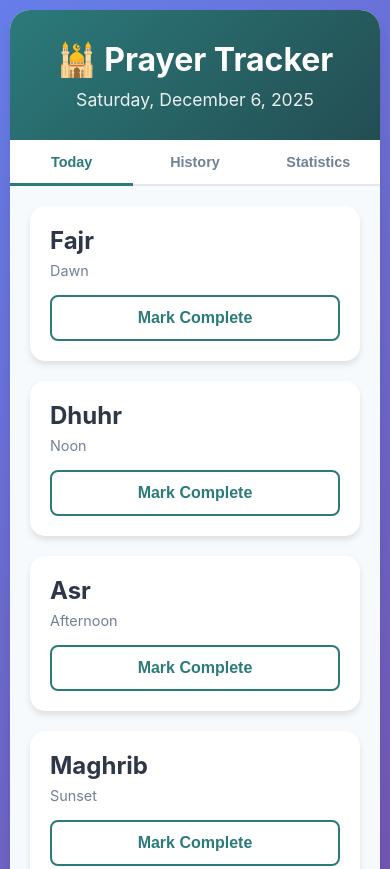
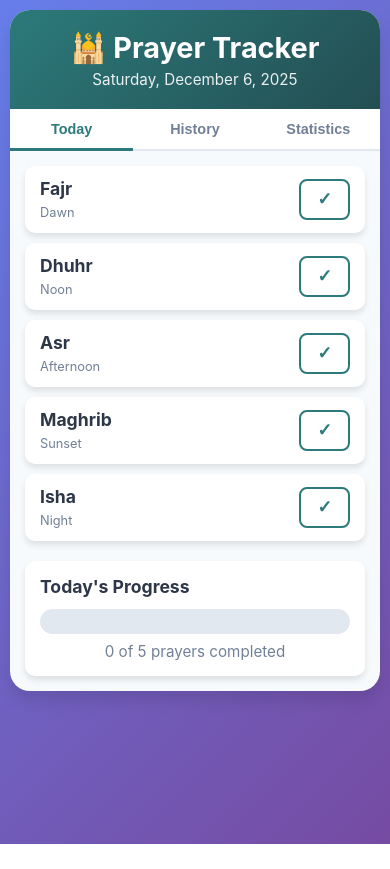
Before and after one commit to yusy4code/prayer-tracker-ai, a plain HTML site: page index.html in a window 390 px wide. Shown: the top 869 px of the page. After the commit the page ends 844 px from the top, so only its background shows below. Drawn offline with Linux system fonts and the light colour scheme.

Commit message:
Style changes for mobile view

```diff
--- a/styles.css
+++ b/styles.css
@@ -736,21 +736,101 @@ header h1 {
         padding: 10px;
     }
 
+    header {
+        padding: 20px;
+    }
+
     header h1 {
-        font-size: 2rem;
+        font-size: 1.8rem;
+        margin-bottom: 5px;
+    }
+
+    .date-display {
+        font-size: 0.95rem;
     }
 
     .tab-btn {
-        padding: 14px;
+        padding: 12px;
         font-size: 0.9rem;
     }
 
     .tab-content {
-        padding: 20px;
+        padding: 15px;
     }
 
     .prayer-grid {
         grid-template-columns: 1fr;
+        gap: 10px;
+        margin-bottom: 20px;
+    }
+
+    .prayer-card {
+        padding: 12px 15px;
+        border-radius: 10px;
+        display: flex;
+        justify-content: space-between;
+        align-items: center;
+        gap: 12px;
+    }
+
+    .prayer-card:hover {
+        transform: none;
+    }
+
+    .prayer-header {
+        margin-bottom: 0;
+        flex: 1;
+    }
+
+    .prayer-header h3 {
+        font-size: 1.1rem;
+        margin-bottom: 2px;
+    }
+
+    .prayer-time {
+        font-size: 0.8rem;
+    }
+
+    .prayer-btn {
+        padding: 8px 16px;
+        font-size: 0.85rem;
+        width: auto;
+        flex-shrink: 0;
+        white-space: nowrap;
+    }
+
+    .prayer-btn .text {
+        display: none;
+    }
+
+    .prayer-btn .checkmark {
+        display: inline;
+        font-size: 1.1rem;
+    }
+
+    .prayer-card.completed .prayer-btn::after {
+        content: 'Done';
+        margin-left: 4px;
+        font-size: 0.85rem;
+    }
+
+    .today-summary {
+        padding: 15px;
+        border-radius: 10px;
+    }
+
+    .today-summary h3 {
+        font-size: 1.1rem;
+        margin-bottom: 12px;
+    }
+
+    .progress-bar {
+        height: 25px;
+        margin-bottom: 8px;
+    }
+
+    .progress-text {
+        font-size: 0.95rem;
     }
 
     .stat-value {
```
